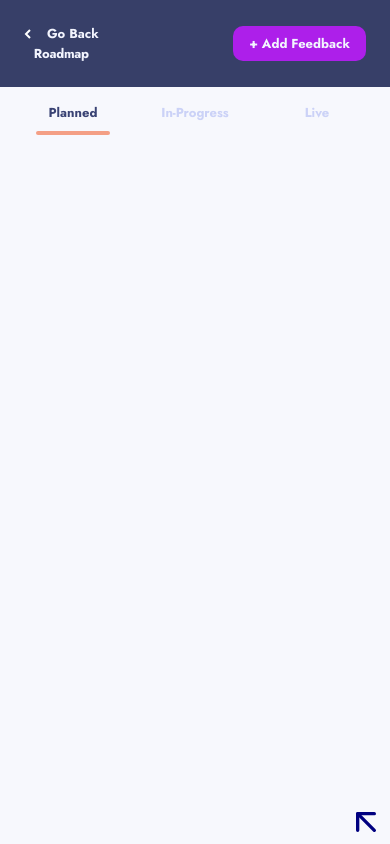
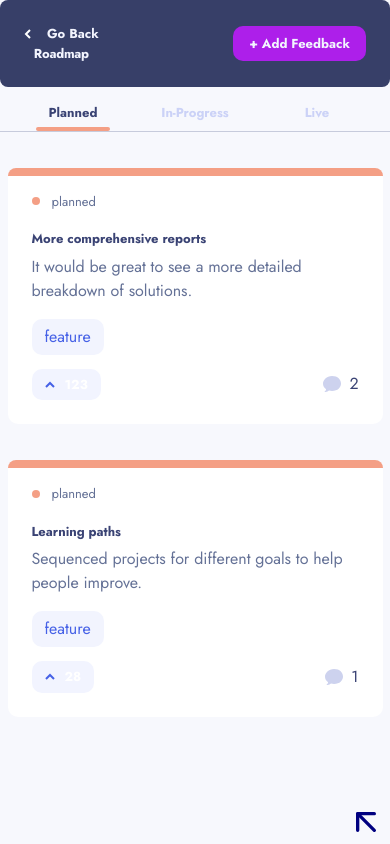
Before and after one commit to mariamo101/team-2, a React (Vite) app: page /roadmap in a window 390 px wide. Built offline with nearby package versions, Linux system fonts and the light colour scheme.

Commit message:
add: context function and responsive feedback container

```diff
--- a/src/components/UI/RoadMapFilter.jsx
+++ b/src/components/UI/RoadMapFilter.jsx
@@ -1,9 +1,15 @@
 /* eslint-disable */
-import React from "react"
-const RoadMapFilter = () => {
+import React from "react";
+import FeedbackContainer from "./FeedbackContainer";
+const RoadMapFilter = ({ feedback }) => {
+  console.log(feedback);
   return (
-    <div>RoadMapFilter</div>
-  )
-}
+    <div className="p-0">
+      <div className="mt-9">
+        <FeedbackContainer {...feedback} isRoadMap={true}/>
+      </div>
+    </div>
+  );
+};
 
-export default RoadMapFilter
+export default RoadMapFilter;
--- a/src/pages/RoadMap.jsx
+++ b/src/pages/RoadMap.jsx
@@ -2,38 +2,53 @@
 import { Container, Row, Col } from "reactstrap";
 // Button for feedback
 import MainButton from "../components/feedbackboard/mainButton/MainButton";
-import { useState } from "react";
+import { useEffect, useState } from "react";
 // styles
-import styles from '../styles/RoadMap.module.css'
+import styles from "../styles/RoadMap.module.css";
+import RoadMapFilter from "../components/UI/RoadMapFilter";
+// Contexts
+import { useContext } from "react";
+import { FeedbackContext } from "../store/feedback-context";
 
 const statuses = [
   {
     name: "Planned",
+    value: "planned",
     id: 1,
     color: "#F49F85",
   },
   {
     name: "In-Progress",
+    value: "in-progress",
     id: 2,
     color: "#AD1FEA",
   },
   {
     name: "Live",
+    value: "live",
     id: 3,
     color: "#62BCFA",
   },
 ];
 function RoadMap() {
   const [stateNum, setStateNum] = useState(1);
-  console.log(stateNum);
+  const { getFeedbacksByName } = useContext(FeedbackContext);
+  const [products, setProducts] = useState(null);
+
+  useEffect(() => {
+    const filteredNames= statuses.filter(item=> item.id === stateNum)[0].value;
+    setProducts(getFeedbacksByName(filteredNames))
+  }, [stateNum]);
+  console.log(products);
+
   return (
     <>
       <Container className="max-w-screen-desktop">
         <Row>
-          <header className="bg-headerBg flex justify-between items-center text-textSecondary px-4 py-4 sm:rounded-lg">
+          <header className="bg-headerBg flex justify-between items-center text-textSecondary px-4 py-4 mobile:rounded-lg">
             <Col
-              lg="6"
-              className="items-center justify-between text-[.6125rem] mobile:text-[.8125rem] flex flex-col"
+              lg="1"
+              className="items-center justify-between  text-[.6125rem] mobile:text-[.8125rem] flex flex-col"
             >
               <div className="flex  items-center gap-3 cursor-pointer flex-wrap  flex-row self-start">
                 <svg width="7" height="10" xmlns="http://www.w3.org/2000/svg">
@@ -64,7 +79,7 @@ function RoadMap() {
                 onClick={() => setStateNum(status.id)}
               >
                 <span
-                  className={`font-bold text-[13px] mb-2 ${
+                  className={`font-bold text-[13px] mb-2 cursor-pointer ${
                     status.id === stateNum ? "text-title" : "text-viewD"
                   }`}
                 >
@@ -72,13 +87,23 @@ function RoadMap() {
                 </span>
                 {stateNum === status.id && (
                   <div
-                    className={`${styles.animation} w-[60%] h-1 bg-[${status.color}] absolute -bottom-1  rounded-sm`}
+                    className={`${styles.animation} w-[60%] h-1 mb-1 bg-[${status.color}] absolute -bottom-1  rounded-sm`}
                   />
                 )}
               </Col>
             ))}
-            <div className="mt-1" />
           </div>
+          <div className="h-[1px] w-full bg-[#8C92B3] opacity-45 tablet:hidden" />
+        </Row>
+      </Container>
+      <Container className="">
+        <Row>
+          {
+            products && products.map(feedback=>(
+
+              <RoadMapFilter feedback={feedback}/>
+            ))
+          }
         </Row>
       </Container>
     </>
--- a/src/store/feedback-context.jsx
+++ b/src/store/feedback-context.jsx
@@ -9,6 +9,7 @@ export const FeedbackContext = createContext({
   changeUpVotes: () => {},
   setReplies: () => {},
   removeProduct:()=>{},
+  getFeedbacksByName:()=>{}
 });
 
 export default function FeedbackContextProvider({ children }) {
@@ -126,7 +127,10 @@ export default function FeedbackContextProvider({ children }) {
     setProductData(updatedProductData)
   }
 
-
+  function getFeedbacksByName(name){
+    const filtered = productData.filter(product=> product.status === name)
+    return filtered
+  }
   return (
     <FeedbackContext.Provider
       value={{
@@ -137,6 +141,7 @@ export default function FeedbackContextProvider({ children }) {
         changeUpVotes,
         setReplies,
         removeProduct,
+        getFeedbacksByName,
       }}
     >
       {children}
```
